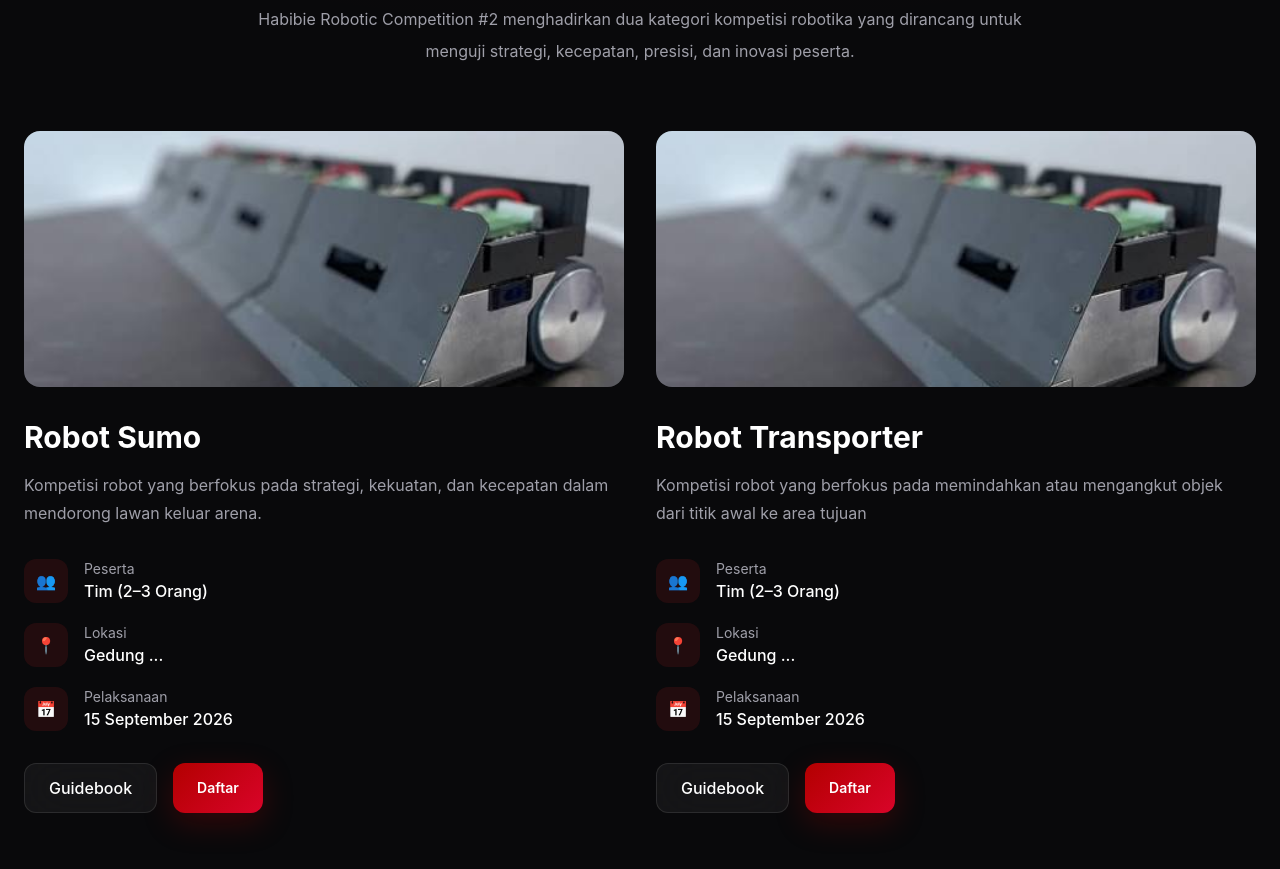
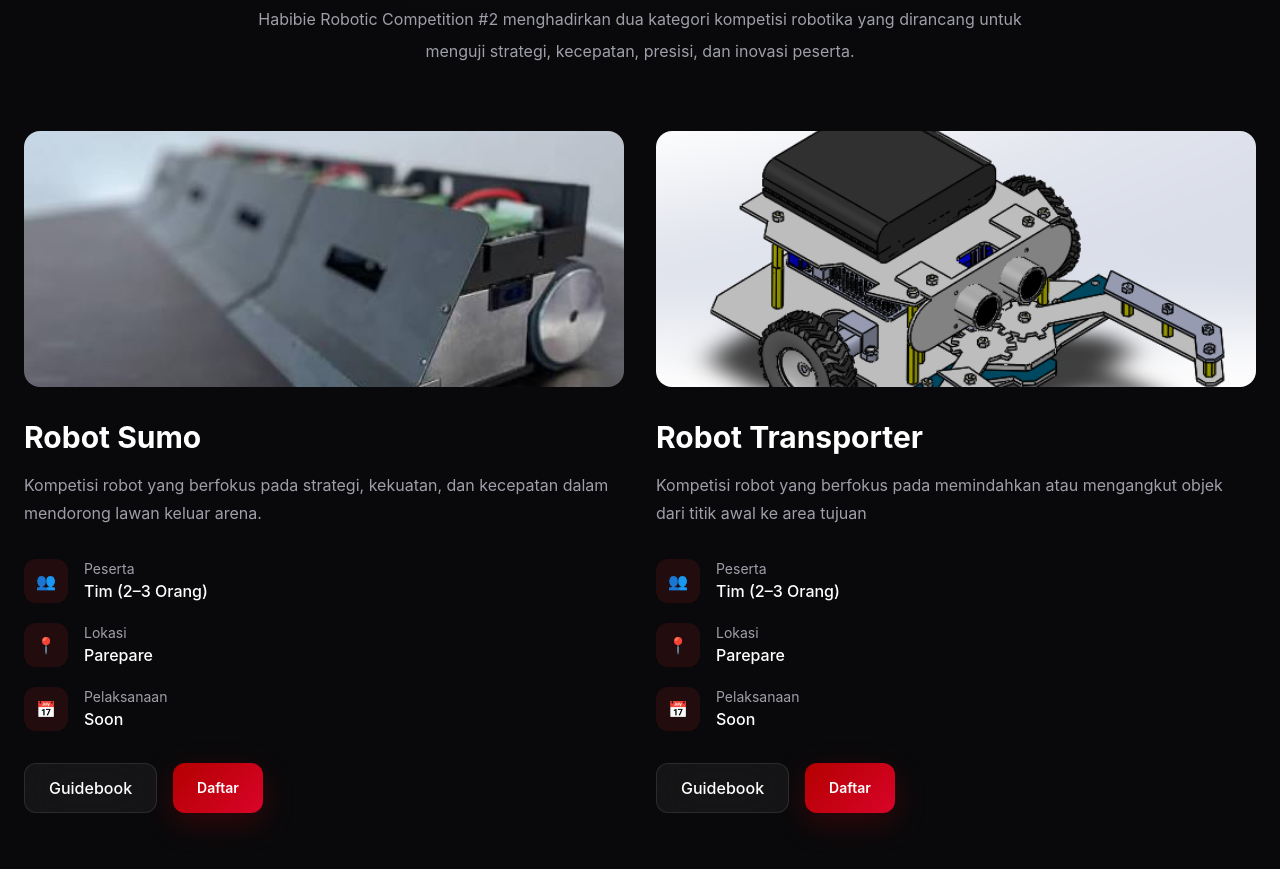
Before and after one commit to daaanz25/habibie-robotic-competiton-2, a website built with Vite: page index.html in a window 1280 px wide. Shown: the part 2040-2909 px from the top of the page. Built offline with nearby package versions, Linux system fonts and the light colour scheme; files whose address does not match are found by name.

Commit message:
fix beberapa fitur

```diff
--- a/src/components/competition.html
+++ b/src/components/competition.html
@@ -47,7 +47,7 @@
             </div>
             <div>
               <p class="text-sm text-zinc-400">Lokasi</p>
-              <p class="font-medium text-white">Gedung ...</p>
+              <p class="font-medium text-white">Parepare</p>
             </div>
           </div>
           <div class="flex items-start gap-4">
@@ -58,7 +58,7 @@
             </div>
             <div>
               <p class="text-sm text-zinc-400">Pelaksanaan</p>
-              <p class="font-medium text-white">15 September 2026</p>
+              <p class="font-medium text-white">Soon</p>
             </div>
           </div>
         </div>
@@ -74,7 +74,7 @@
 
       <div class="competition-card">
         <img
-          src="/src/assets/images/sumo.jpg"
+          src="/src/assets/images/transporter.png"
           alt="Robot Transporter"
           class="h-64 w-full rounded-2xl object-cover"
         />
@@ -103,7 +103,7 @@
             </div>
             <div>
               <p class="text-sm text-zinc-400">Lokasi</p>
-              <p class="font-medium text-white">Gedung ...</p>
+              <p class="font-medium text-white">Parepare</p>
             </div>
           </div>
           <div class="flex items-start gap-4">
@@ -114,7 +114,7 @@
             </div>
             <div>
               <p class="text-sm text-zinc-400">Pelaksanaan</p>
-              <p class="font-medium text-white">15 September 2026</p>
+              <p class="font-medium text-white">Soon</p>
             </div>
           </div>
         </div>
```
Also changed, not shown: src/assets/transporter.png (added).
